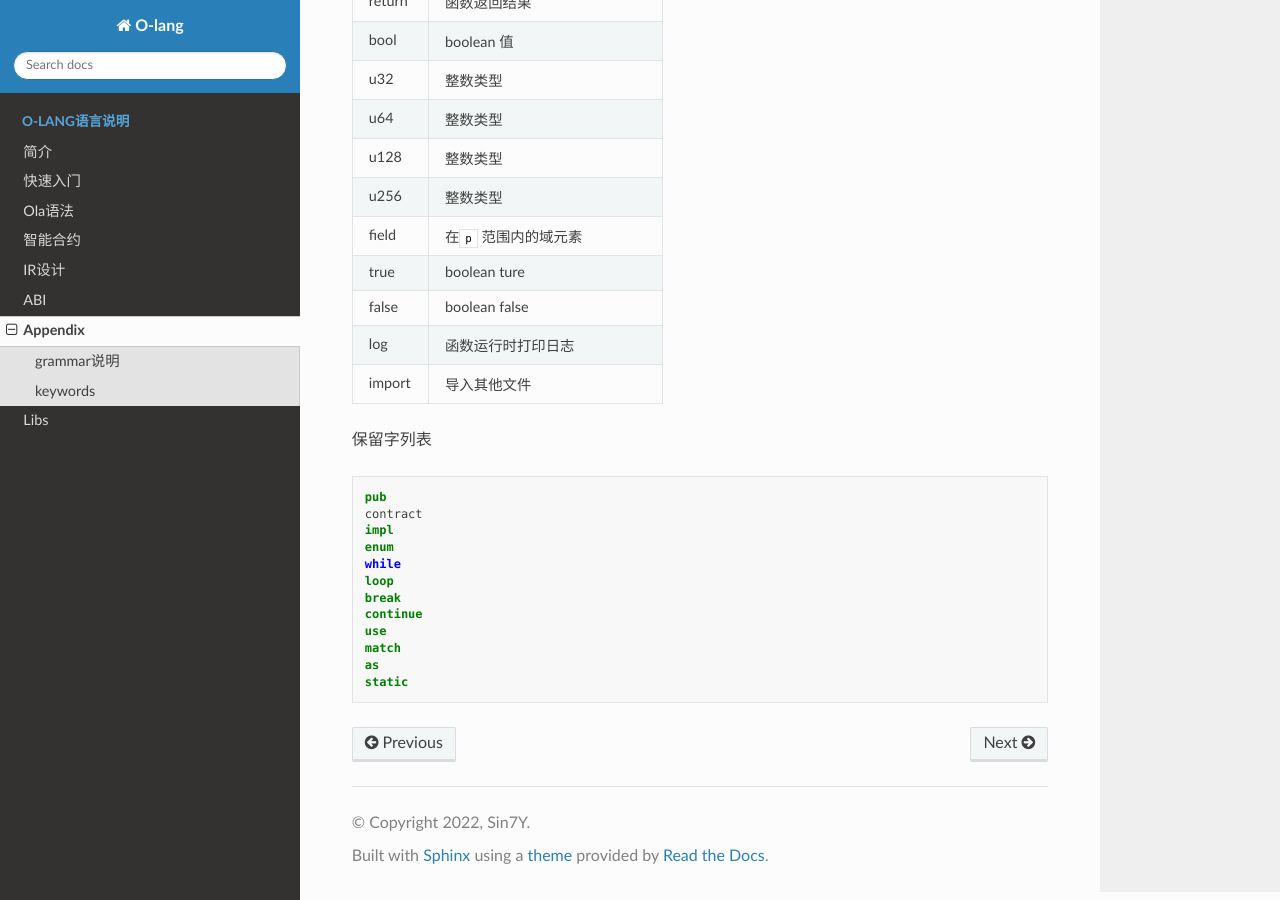
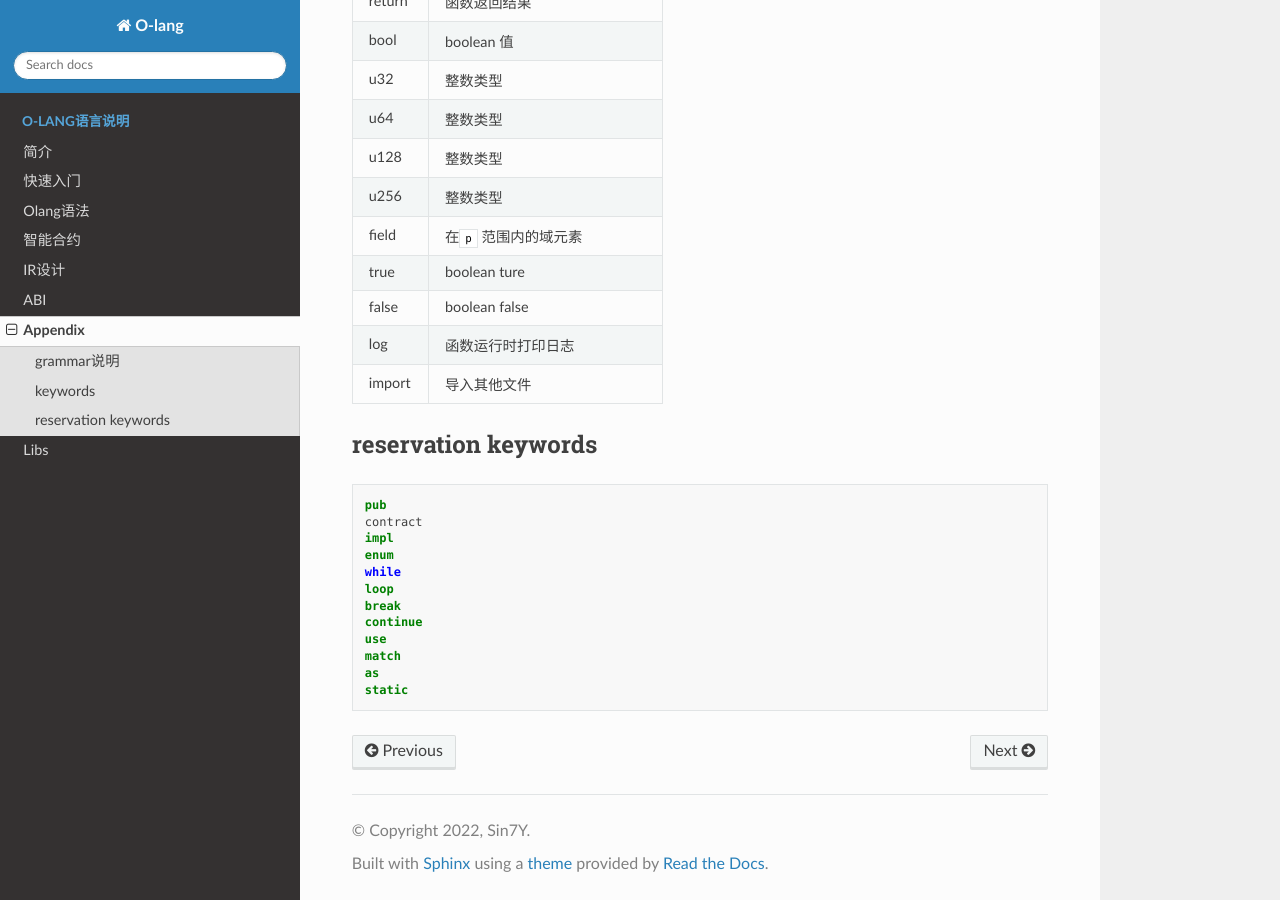
Before and after one commit to Sin7Y/ola-lang, a Sphinx documentation site: the page built from docs/source/Appendix.md, in a window 1280 px wide and 900 px high, scrolled down 779 px. Built offline with Sphinx 7.4.7 and the Read the Docs theme 2.0.0, drawn with Linux system fonts in a browser that asks for light colours.

Commit message:
update  file

````diff
--- a/docs/source/Appendix.md
+++ b/docs/source/Appendix.md
@@ -1,10 +1,10 @@
 # Appendix
 
-### grammar说明
+## grammar说明
 
 TODO
 
-### keywords
+## keywords
 
 下面列表展示了Ola的关键字和保留字：
 
@@ -31,7 +31,7 @@ TODO
 | log    | 函数运行时打印日志           |
 | import | 导入其他文件                 |
 
-保留字列表
+## reservation keywords
 
 ```rust
 pub
--- a/docs/source/Ola语法.md
+++ b/docs/source/Ola语法.md
@@ -1,4 +1,4 @@
-# Ola语法
+# Olang语法
 
 ### Variables
 
--- a/docs/source/快速入门.md
+++ b/docs/source/快速入门.md
@@ -1,8 +1,9 @@
 # 快速入门
 
-### installation
+## installation
 
 TODO
-### Hello Ola
+
+## Hello Olang
 
 TODO
````
Also changed, not shown: docs/source/ABI.md (+2 -0 lines), docs/source/Libs.md (+2 -0 lines), docs/source/智能合约.md (+2 -0 lines).
